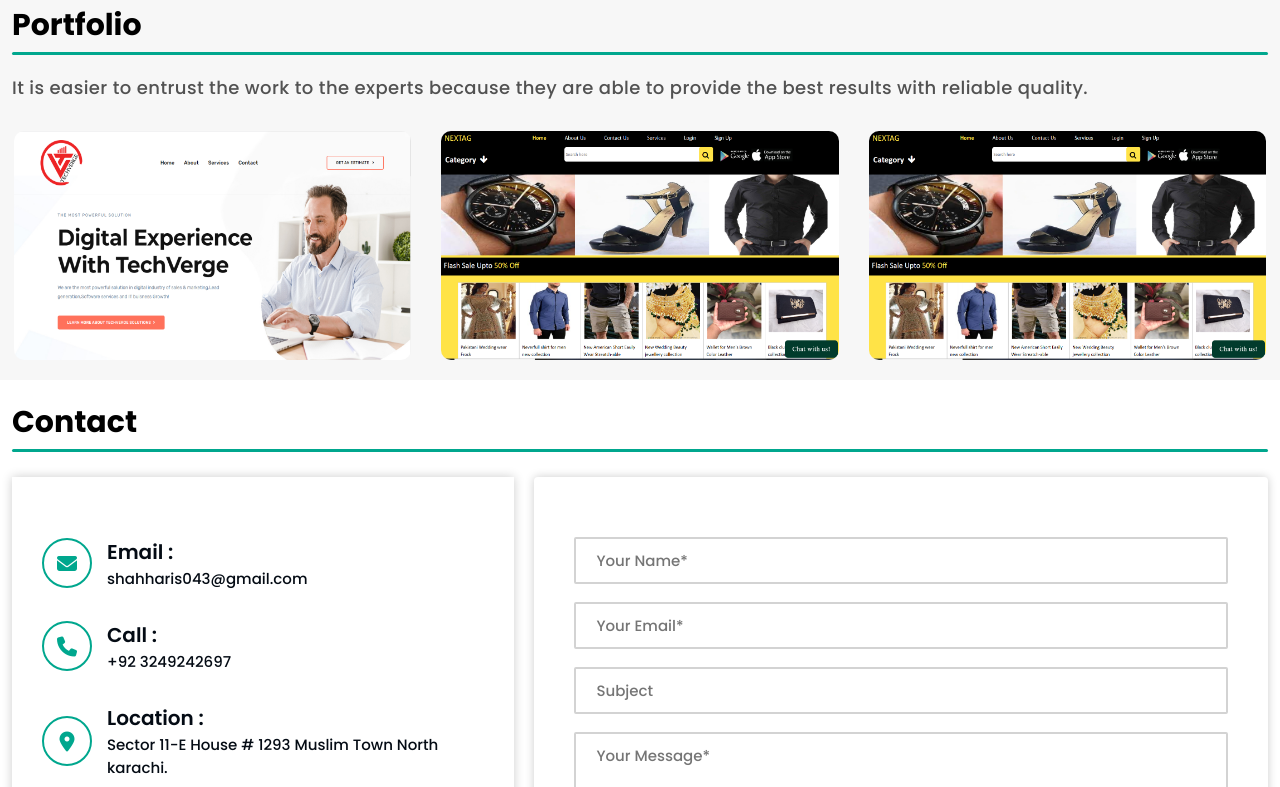
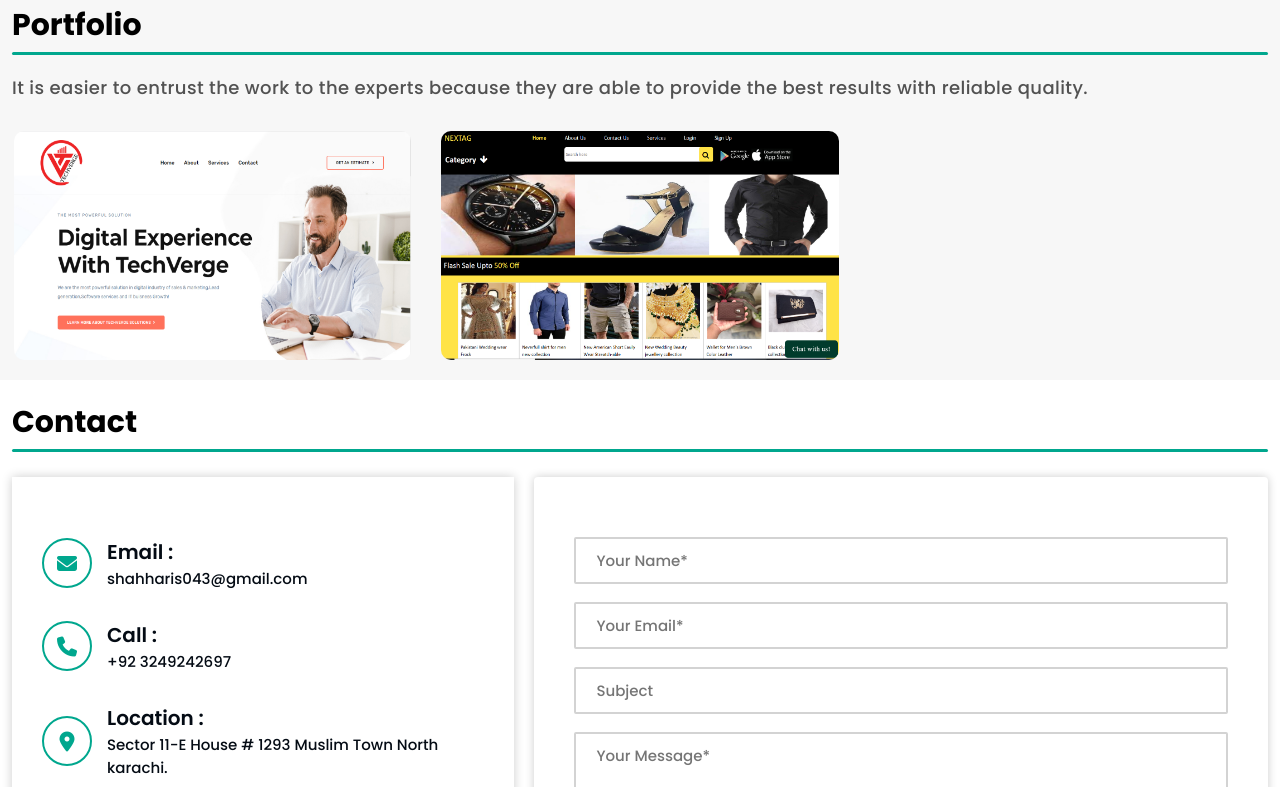
Before and after one commit to shah2310/portfolio_harisshah, a plain HTML site: page index.html in a window 1280 px wide. Shown: the part 3374-4161 px from the top of the page. Drawn offline with nearby package versions, Linux system fonts and the light colour scheme.

Commit message:
Update index.html

```diff
--- a/index.html
+++ b/index.html
@@ -407,7 +407,6 @@
             <div class="web-links">
                 <div class="port-img"><a href="http://techverge.online/" target="_blank"><img src="img/web-img-2.PNG" alt=""></a></div>
                 <div class="port-img"><a href="https://nextag00.000webhostapp.com/nextag/" target="_blank"><img src="img/web-img-1.PNG" alt=""></a></div>
-                <div class="port-img"><a href="https://nextag00.000webhostapp.com/nextag/" target="_blank"><img src="img/web-img-1.PNG" alt=""></a></div>
             </div>
         </section>
 
```
